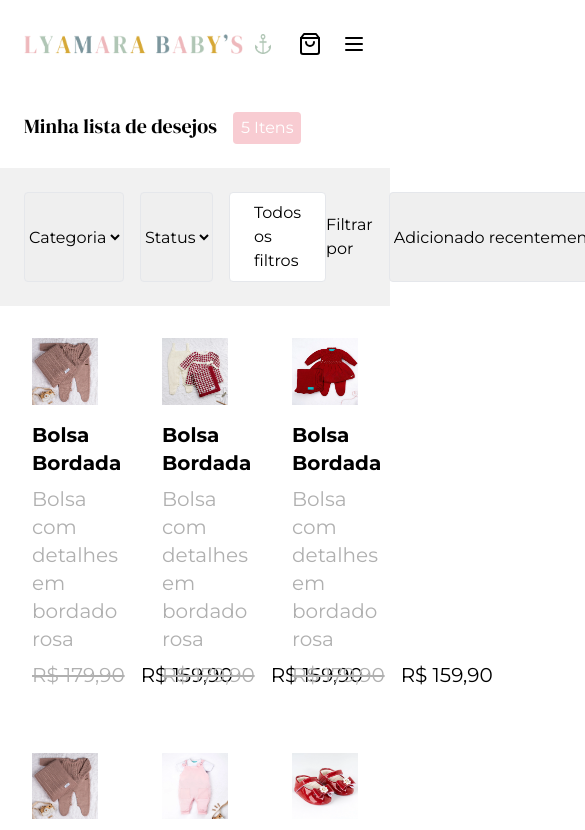
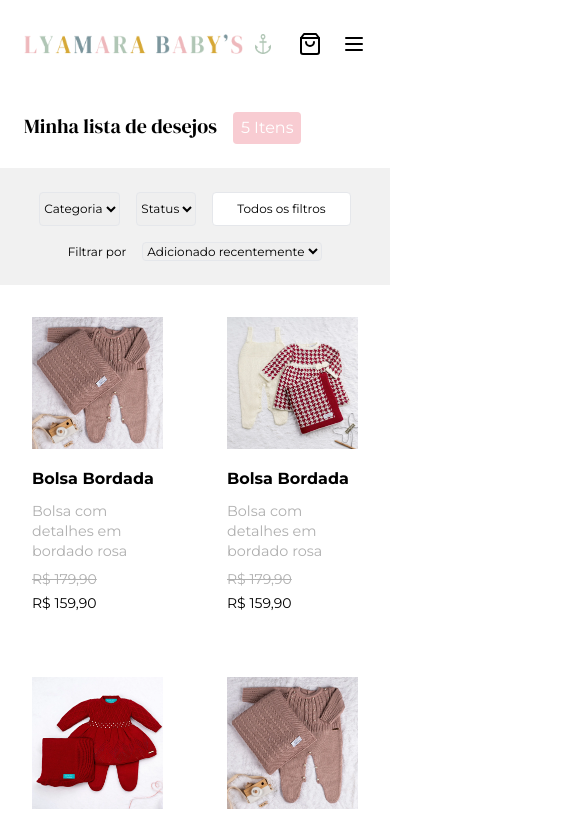
Before and after one commit to joyceliamara/lyamarababys-frontend, a Next.js app: page /favorites in a window 390 px wide. Shown: the top 830 px of the page, 585 px wide, since content can reach past the window. Built offline with nearby package versions, Linux system fonts and the light colour scheme.

Commit message:
feat: favorites mobile

```diff
--- a/src/app/favorites/page.tsx
+++ b/src/app/favorites/page.tsx
@@ -23,26 +23,26 @@ export default function Favorites() {
           5 Itens
         </Button>
       </div>
-      <div className="flex p-6 justify-between bg-[#F1F1F1]">
-        <div className="flex gap-4">
-          <Select name="" id="" rounded="sm">
+      <div className="flex p-6 justify-between bg-[#F1F1F1] max-md:flex-col">
+        <div className="flex gap-4 max-md:justify-center">
+          <Select name="" id="" rounded="sm" className="max-sm:text-xs">
             <option value="">Categoria</option>
           </Select>
-          <Select name="" id="" rounded="sm">
+          <Select name="" id="" rounded="sm" className="max-sm:text-xs">
             <option value="">Status</option>
           </Select>
-          <Button variant="mono" rounded="sm" className="border">
+          <Button variant="mono" rounded="sm" className="border max-sm:text-xs">
             Todos os filtros
           </Button>
         </div>
-        <div className="flex gap-4 items-center">
-          <span>Filtrar por</span>
-          <Select name="" id="" className="h-full" rounded="sm">
+        <div className="flex gap-4 items-center max-md:justify-center max-md:mt-4">
+          <span className="max-sm:text-xs">Filtrar por</span>
+          <Select name="" id="" className="h-full max-sm:text-xs" rounded="sm">
             <option value="">Adicionado recentemente</option>
           </Select>
         </div>
       </div>
-      <div className="grid grid-cols-3 gap-16 m-8">
+      <div className="grid grid-cols-4 max-lg:grid-cols-3 max-md:grid-cols-2  gap-16 m-8 ">
         {products.map((item, index) => (
           <ProductCard
             key={index}
--- a/src/components/Button/index.tsx
+++ b/src/components/Button/index.tsx
@@ -56,7 +56,7 @@ export default function Button({
 
   return (
     <a
-      className={`flex justify-center items-center w-fit cursor-pointer ${className} ${props.className}`}
+      className={`flex justify-center items-center text-center w-fit cursor-pointer ${className} ${props.className}`}
       style={{
         borderRadius: getRounded(),
       }}
--- a/src/components/ProductCard/index.tsx
+++ b/src/components/ProductCard/index.tsx
@@ -10,12 +10,14 @@ export default function ProductCard({
   priceWithDiscount,
 }: ProductCardProps) {
   return (
-    <div className="max-w-[261px]">
+    <div className="max-w-[261px] mx-auto">
       <img src={image} alt="" />
       <div className="flex flex-col gap-2 mt-4">
-        <b className="text-xl">{title}</b>
-        <span className="text-[#B0B0B0] text-xl">{subtitle}</span>
-        <div className="flex gap-4 text-xl">
+        <b className="text-xl max-sm:text-[1rem]">{title}</b>
+        <span className="text-[#B0B0B0] text-xl max-sm:text-[0.9rem] max-sm: leading-5">
+          {subtitle}
+        </span>
+        <div className="flex gap-4 text-xl max-sm:flex-col max-sm:text-sm max-sm:gap-1">
           <span
             className={priceWithDiscount ? "text-[#B0B0B0] line-through" : ""}
           >
```
